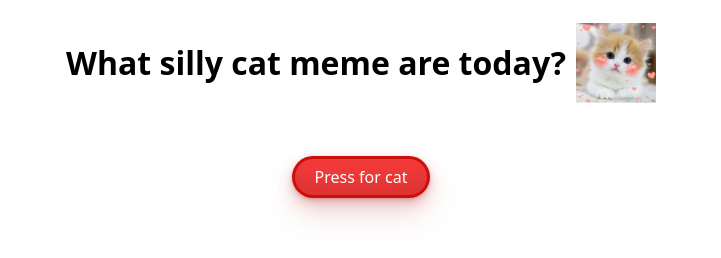
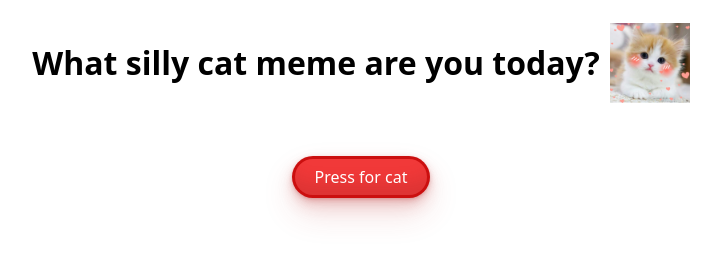
Before and after one commit to LuComic/Cat-memes, a plain HTML site: page index.html in a window 1280 px wide. Shown: the whole page, without its empty margins (279-1000 px from the left). Drawn offline with Linux system fonts and the light colour scheme.

Commit message:
Update index.html

```diff
--- a/index.html
+++ b/index.html
@@ -8,7 +8,7 @@
 </head>
 <body>
   <header>
-    <h1>What silly cat meme are today?</h1>
+    <h1>What silly cat meme are you today?</h1>
     <img class="catPic" src="cat.webp" alt="cute cat">
   </header>
   <div class="container">
```
